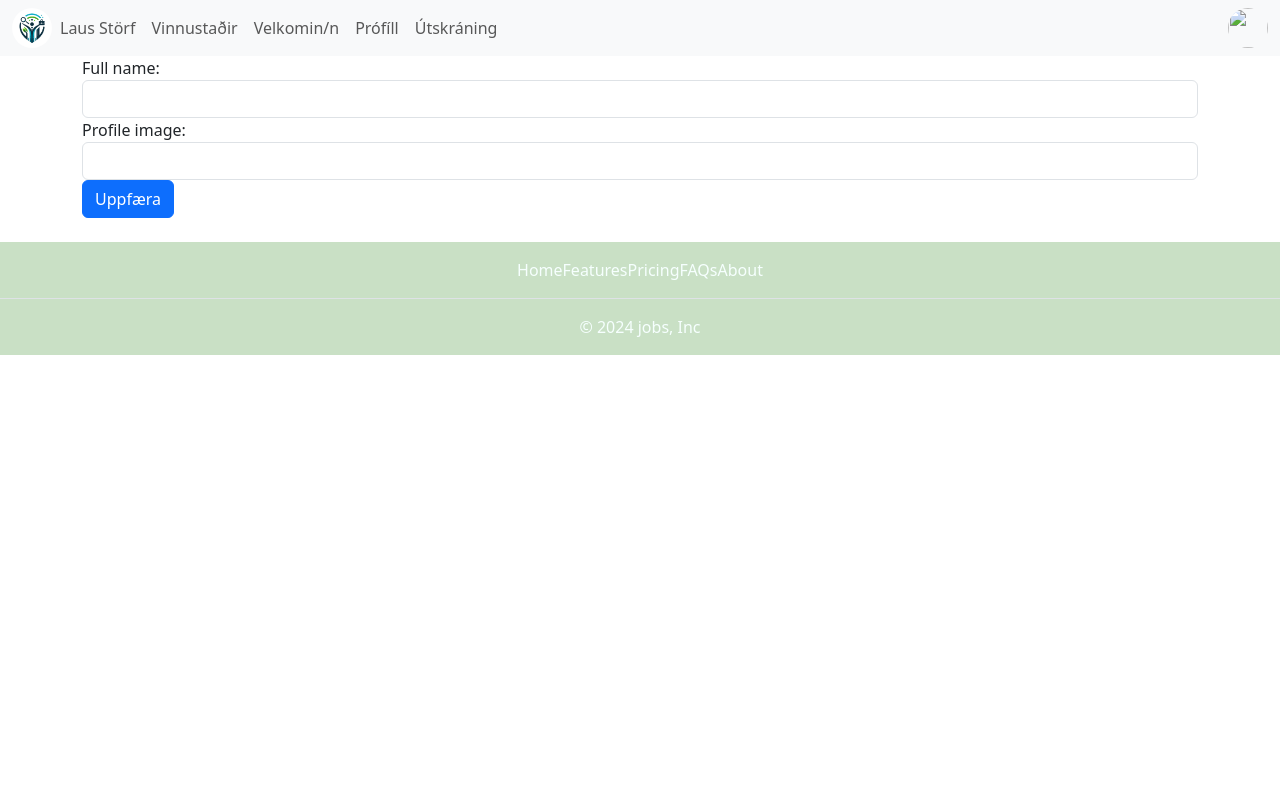
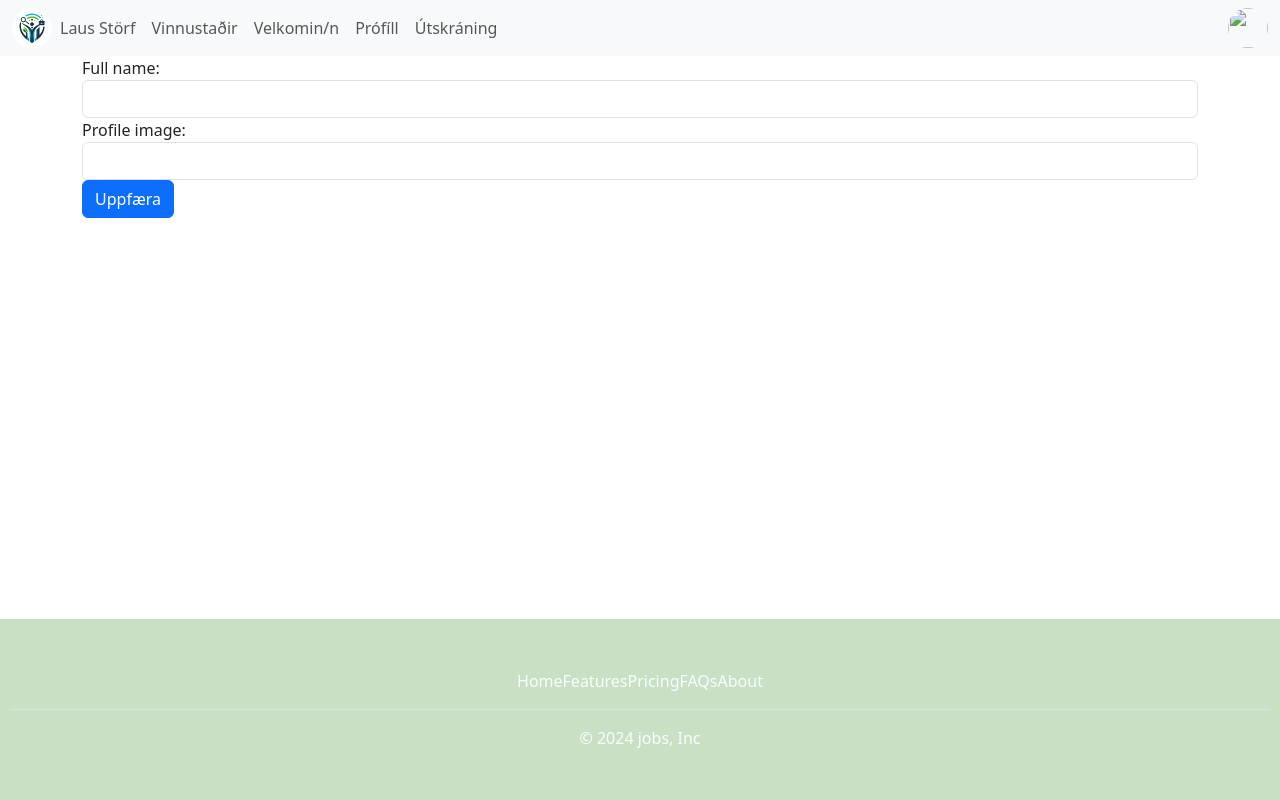
Before and after one commit to PeturDaniel/jobhunters32, a Django app: page /atvinnuleytandi/profile in a window 1280 px wide. Run offline with Django 5.2, Linux system fonts and the light colour scheme; the visitor is signed in with stand-in values (Sample User, id 1).

Commit message:
footer at the bottom

```diff
--- a/static/css/main.css
+++ b/static/css/main.css
@@ -1,29 +1,64 @@
-.job_offer_page{
+/* General Styles */
+
+body {
+  display: flex;
+  flex-direction: column;
+  min-height: 100vh;
+}
+
+header, footer {
+  flex-grow: 0;
+  flex-shrink: 0;
+  flex-basis: auto;
+}
+
+main {
+  flex-grow: 1;
+  flex-shrink: 0;
+  flex-basis: auto;
+}
+
+
+/* Footer Styles */
+
+.footer {
+    background-color: #C9E0C5;
+    color: #F6FFFE;
+    padding: 10px;
+    text-align: center;
+    bottom: 0;
+    left: 0;
+    width: 100%;
+    margin-top: auto;
+}
+
+.footer a {
+    color: inherit;
+    text-decoration: none;
+}
+
+.footer ul {
+    margin-bottom: 5px;
+}
+
+.footer p {
+    margin-top: 5px;
+    margin-bottom: 0;
+}
+
+/* Navbar Styles */
+
+#navbar {
+    background-color: #8ECCE0;
+}
+
+/* Job Offer Page Styles */
+
+.job_offer_page {
     border-bottom: solid 2px rgba(155, 155, 155, .5);
 }
 
-.footer {
-    background-color: #C9E0C5; /* Background color for the footer */
-    color: #F6FFFE; /* Text color */
-    padding: 0px; /* Padding around the content */
-    text-align: center; /* Center-align text */
-    bottom: 0; /* Stick to the bottom of the viewport */
-    left: 0; /* Align to the left edge */
-    width: 100%; /* Full width */
-}
-.footer a {
-    color: inherit; /* Inherit text color from parent */
-    text-decoration: none; /* Remove underline */
-}
-
-.footer ul {
-    margin-bottom: 5px; /* Adjust bottom margin of the ul */
-}
-.footer p {
-    margin-top: 5px; /* Adjust top margin of the paragraph */
-    margin-bottom: 0; /* Remove bottom margin of the paragraph */
-}
-
+/* Job Listing Styles */
 
 #jobs {
     background-color: blue;
--- a/templates/base.html
+++ b/templates/base.html
@@ -9,12 +9,18 @@
 
 </head>
 <body>
+    <header>
         {% include 'navigation.html' %}
+    </header>
+    <main>
         <div class="container">
              {% block content %}
              {% endblock %}
         </div>
+    </main>
+    <footer>
         {% include 'footer.html' %}
+    </footer>
     <script src="https://code.jquery.com/jquery-3.7.1.js" integrity="sha256-eKhayi8LEQwp4NKxN+CfCh+3qOVUtJn3QNZ0TciWLP4=" crossorigin="anonymous"></script>
     <script src="https://cdn.jsdelivr.net/npm/bootstrap@5.3.3/dist/js/bootstrap.bundle.min.js" integrity="sha384-YvpcrYf0tY3lHB60NNkmXc5s9fDVZLESaAA55NDzOxhy9GkcIdslK1eN7N6jIeHz" crossorigin="anonymous"></script>
     <script src="{% static 'js/job_offers.js' %}"></script>
```
Also changed, not shown: other parts of static/css/main.css (+14 -19 lines). Lines whose indentation alone changed are shown as unchanged.
